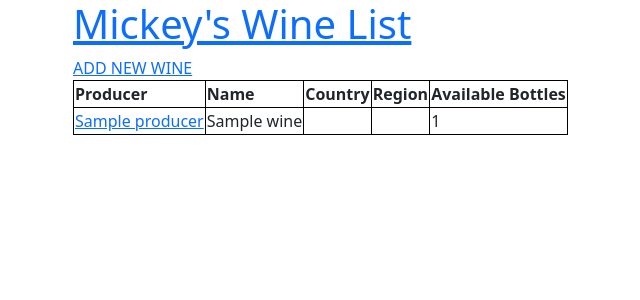
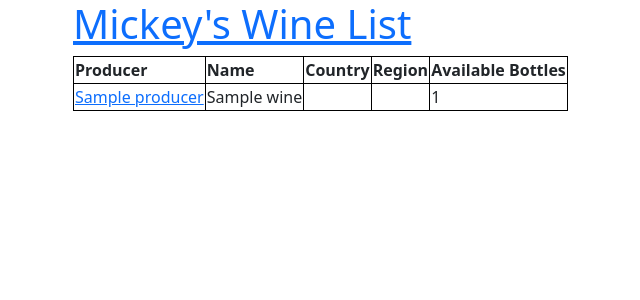
Before and after one commit to mickeyhoyle/WineDB, a Django app: page / in a window 1280 px wide. Shown: the top 300 px of the page, without its empty margins (9-649 px from the left). Run offline with Django 4.2, Linux system fonts and the light colour scheme; tables that the repository leaves empty hold one stand-in row (values such as "Sample post").

Commit message:
second commit WineDB

```diff
--- a/database/templates/winedb/base.html
+++ b/database/templates/winedb/base.html
@@ -11,10 +11,7 @@
     <header class="page-header">
       <div class="container">
           <h1><a href="/">Mickey's Wine List</a></h1>
-          <a href="{% url 'wine_new' %}" class="top-menu">
-            ADD NEW WINE
 
-</a>
       </div>
     </header>
     <main class="container">
```
